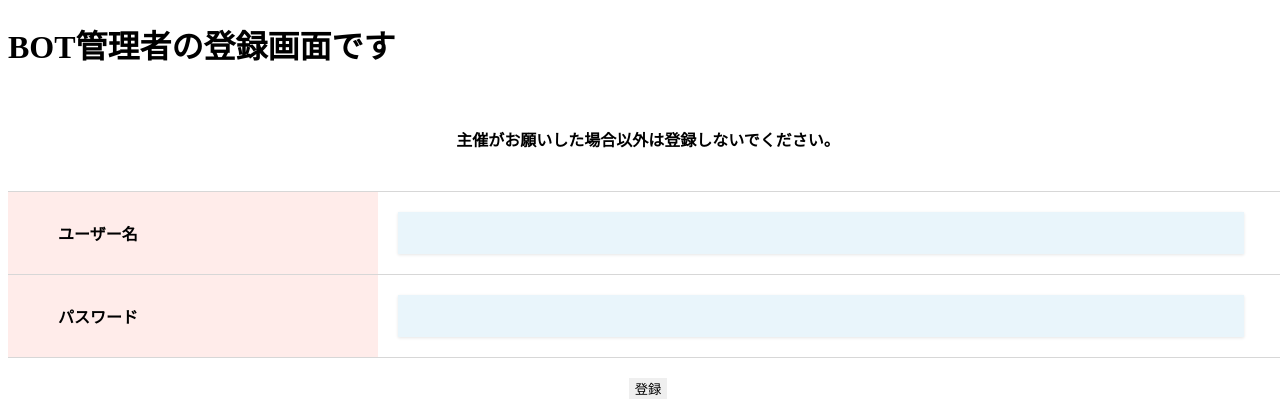
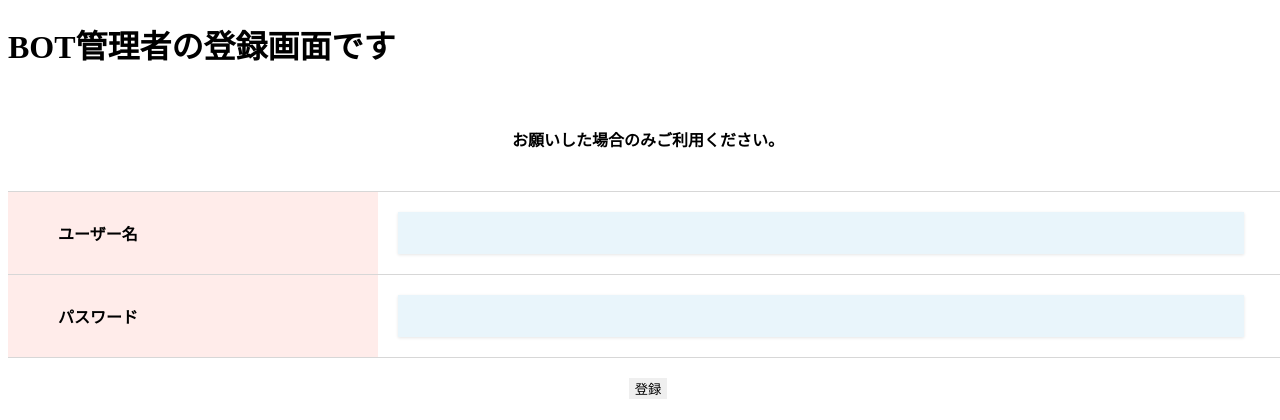
Before and after one commit to Gon-1222/CIRC, a Flask app: page /signup in a window 1280 px wide. Shown: the top 420 px of the page. Run offline with Flask 2, Linux system fonts and the light colour scheme; some libraries are stand-ins or nearby versions.

Commit message:
Update signup.html

```diff
--- a/api/templates/signup.html
+++ b/api/templates/signup.html
@@ -157,7 +157,7 @@
 
 <body>
   <h1>BOT管理者の登録画面です</h1>
-  <p>主催がお願いした場合以外は登録しないでください。</p>
+  <p>お願いした場合のみご利用ください。</p>
   <form method="post" action="" onSubmit="return check()">
     <table class="form-table">
       <tbody>
```
